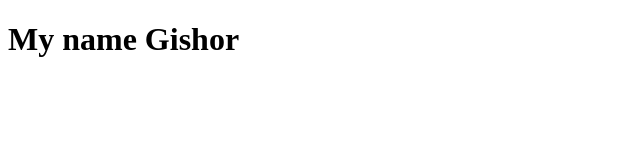
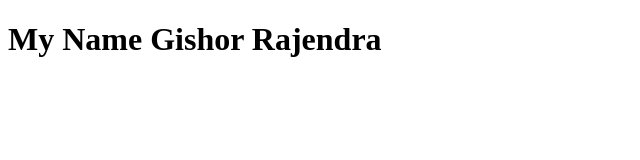
Before and after one commit to Gishor04/git, a plain HTML site: page index.html in a window 1280 px wide. Shown: the whole page, without its empty margins (0-640 px from the left). Drawn offline with Linux system fonts and the light colour scheme.

Commit message:
fix : change the full name

```diff
--- a/index.html
+++ b/index.html
@@ -6,6 +6,6 @@
     <title>Document</title>
   </head>
   <body>
-    <h1>My name Gishor</h1>
+    <h1>My Name Gishor Rajendra</h1>
   </body>
 </html>
```
